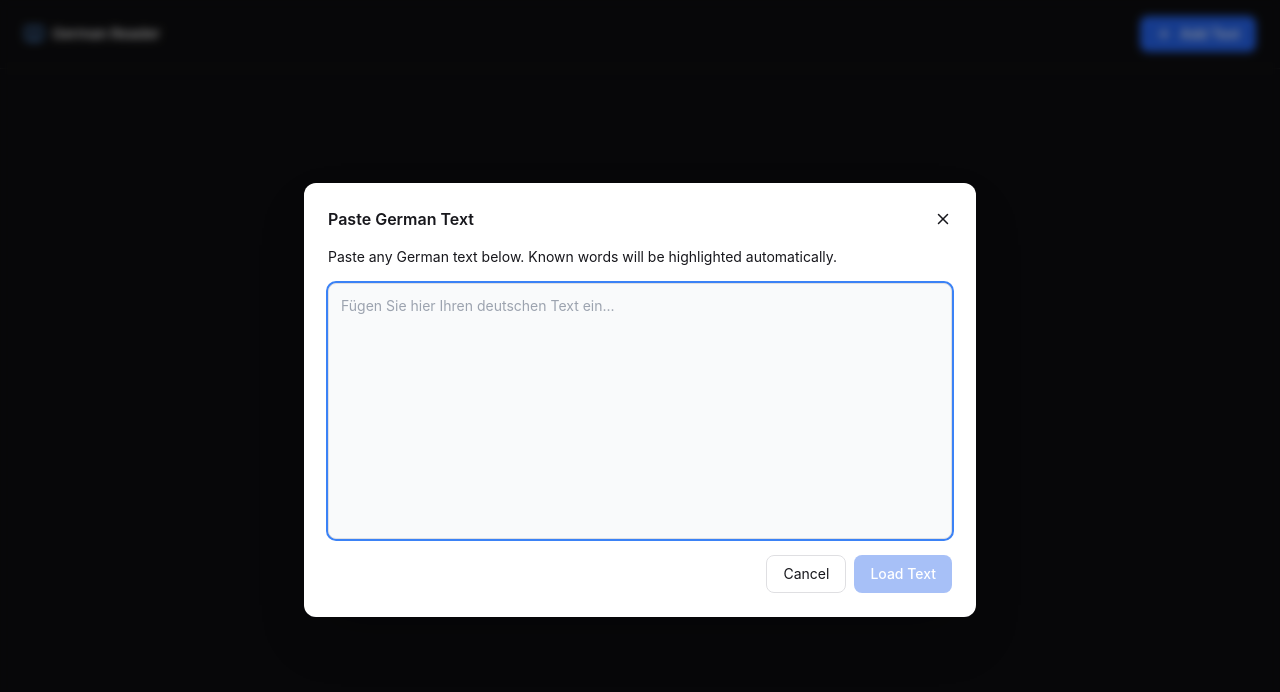
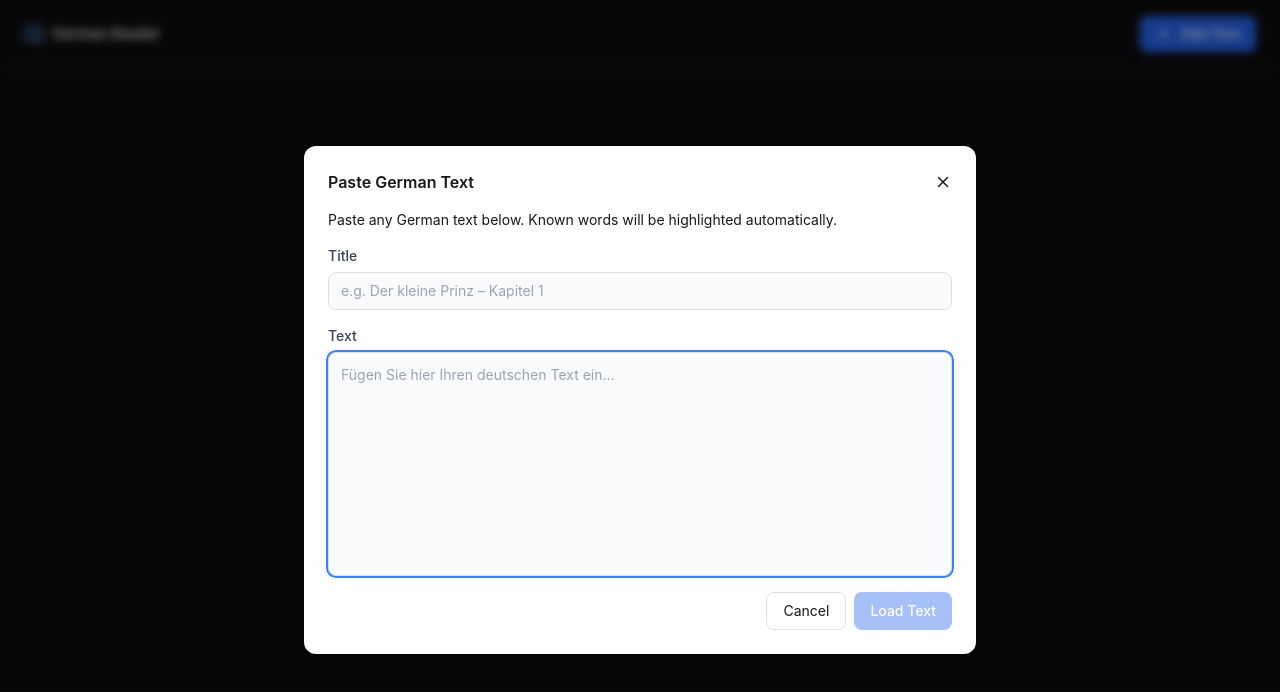
Before and after one commit to mawaissaleem/lang-reader, a Next.js app in the folder frontend/: page / in a window 1280 px wide. Both pictures are taken after a click on the button "Add Text". Shown: the top 692 px of the page. Built offline with nearby package versions, Linux system fonts and the light colour scheme; no server answers.

Commit message:
added title in the Add Text Dialog

```diff
--- a/frontend/components/AddTextDialog.tsx
+++ b/frontend/components/AddTextDialog.tsx
@@ -1,5 +1,4 @@
 "use client";
-
 import { useState } from "react";
 import * as Dialog from "@radix-ui/react-dialog";
 import useStore from "@/store/useStore";
@@ -8,12 +7,14 @@ import { Plus, X } from "lucide-react";
 export default function AddTextDialog() {
   const { setText } = useStore();
   const [open, setOpen] = useState(false);
+  const [title, setTitle] = useState("");
   const [input, setInput] = useState("");
 
   function handleSubmit() {
     if (input.trim()) {
-      setText(input.trim());
+      setText(input.trim(), title.trim() || undefined);
       setOpen(false);
+      setTitle("");
       setInput("");
     }
   }
@@ -26,7 +27,6 @@ export default function AddTextDialog() {
           Add Text
         </button>
       </Dialog.Trigger>
-
       <Dialog.Portal>
         <Dialog.Overlay className="fixed inset-0 bg-black/40 backdrop-blur-sm z-40" />
         <Dialog.Content className="fixed left-1/2 top-1/2 -translate-x-1/2 -translate-y-1/2 z-50 bg-white rounded-xl shadow-2xl w-[90vw] max-w-2xl p-6 flex flex-col gap-4">
@@ -40,18 +40,34 @@ export default function AddTextDialog() {
               </button>
             </Dialog.Close>
           </div>
-
           <Dialog.Description className="text-sm text-muted-foreground">
             Paste any German text below. Known words will be highlighted automatically.
           </Dialog.Description>
 
+          {/* Title field */}
+          <div className="flex flex-col gap-1.5">
+            <label className="text-sm font-medium text-gray-700">
+              Title             </label>
+            <input
+              type="text"
+              className="w-full px-3 py-2 rounded-lg border text-sm focus:outline-none focus:ring-2 focus:ring-blue-500 bg-gray-50"
+              placeholder="e.g. Der kleine Prinz – Kapitel 1"
+              value={title}
+              onChange={(e) => setTitle(e.target.value)}
+            />
+          </div>
+
+          {/* Text area */}
+          <div className="flex flex-col gap-1.5">
+            <label className="text-sm font-medium text-gray-700">Text</label>
             <textarea
-            className="w-full h-64 p-3 rounded-lg border text-sm resize-none focus:outline-none focus:ring-2 focus:ring-blue-500 bg-gray-50"
+              className="w-full h-56 p-3 rounded-lg border text-sm resize-none focus:outline-none focus:ring-2 focus:ring-blue-500 bg-gray-50"
               placeholder="Fügen Sie hier Ihren deutschen Text ein..."
               value={input}
               onChange={(e) => setInput(e.target.value)}
               autoFocus
             />
+          </div>
 
           <div className="flex justify-end gap-2">
             <Dialog.Close asChild>
--- a/frontend/store/useStore.ts
+++ b/frontend/store/useStore.ts
@@ -6,7 +6,8 @@ const USER_ID = 1;
 
 const useStore = create<StoreState>((set, get) => ({
   text: "",
-  setText: (t) => set({ text: t }),
+  title: "",
+  setText: (text: string, title:string | undefined) => set({ text: text, title: title }),
   selectedWord: null,
   setSelectedWord: async (w) => {
     if (!w) {
--- a/frontend/types/index.ts
+++ b/frontend/types/index.ts
@@ -12,7 +12,8 @@ import { WordLookupResponse } from "@/lib/api";
 
 export interface StoreState {
   text: string;
-  setText: (t: string) => void;
+  title: string;
+  setText: (text: string, title:string | undefined) => void;
   selectedWord: string | null;
   setSelectedWord: (w: string | null) => void;
   wordResult: WordLookupResponse | null;
```
Lines whose indentation alone changed are shown as unchanged.
